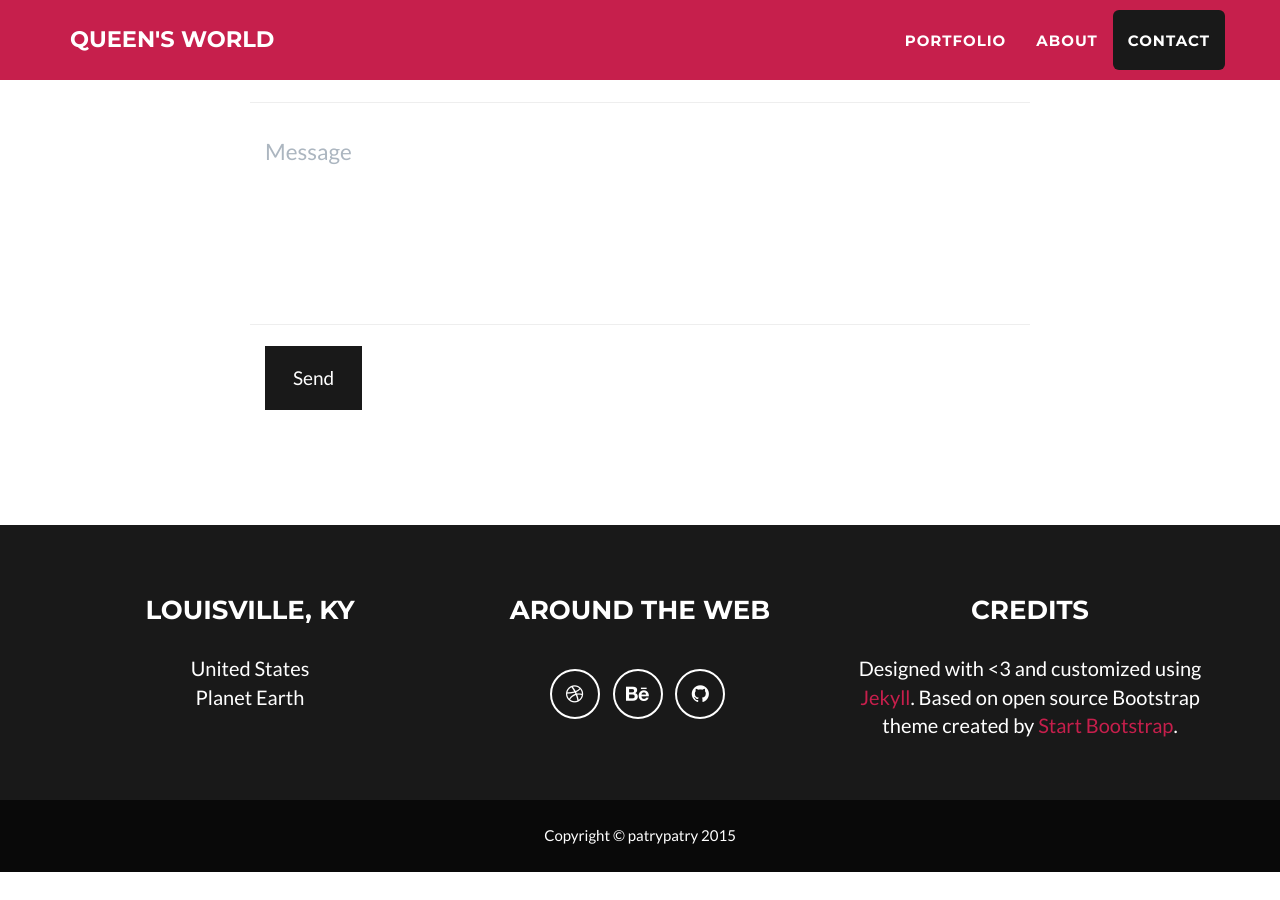
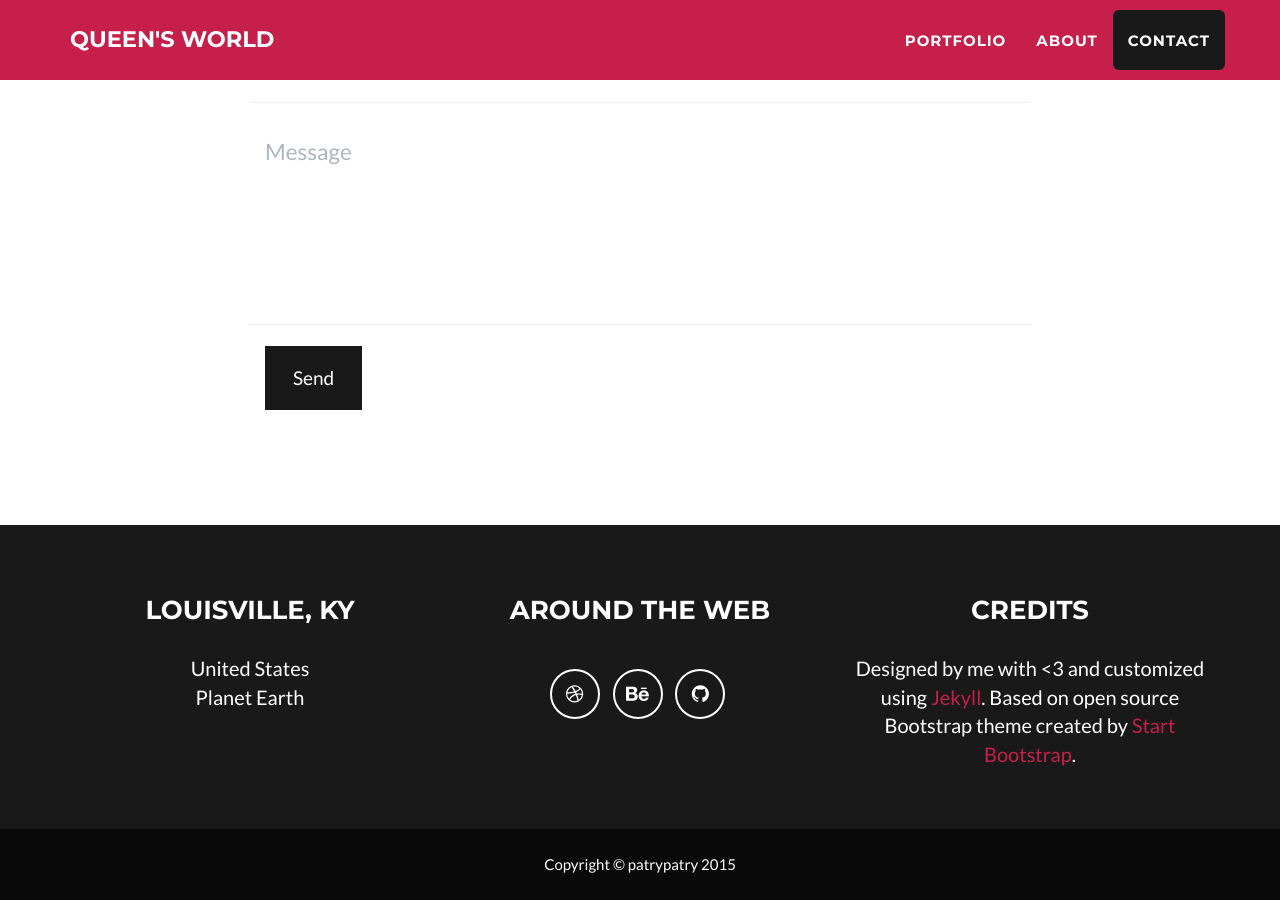
Before and after one commit to patrypatry/queensworld, a Jekyll site: the page built from index.html, in a window 1280 px wide and 900 px high, scrolled down 2952 px. Built offline with Jekyll 4.4.1, drawn with Linux system fonts in a browser that asks for light colours; before the commit the page ends 3824 px from its top, so only the background shows below that.

Commit message:
Updated config.yml

```diff
--- a/_config.yml
+++ b/_config.yml
@@ -38,7 +38,7 @@ address:
   - line: Planet Earth
 
 # Credits content
-credits: 'Designed with <3 and customized using <a http://jekyllrb.com">Jekyll</a>. Based on open source Bootstrap theme created by <a href="http://startbootstrap.com">Start Bootstrap</a>.'
+credits: 'Designed by me with <3 and customized using <a http://jekyllrb.com">Jekyll</a>. Based on open source Bootstrap theme created by <a href="http://startbootstrap.com">Start Bootstrap</a>.'
 
 # Build settings
 markdown: kramdown
```
